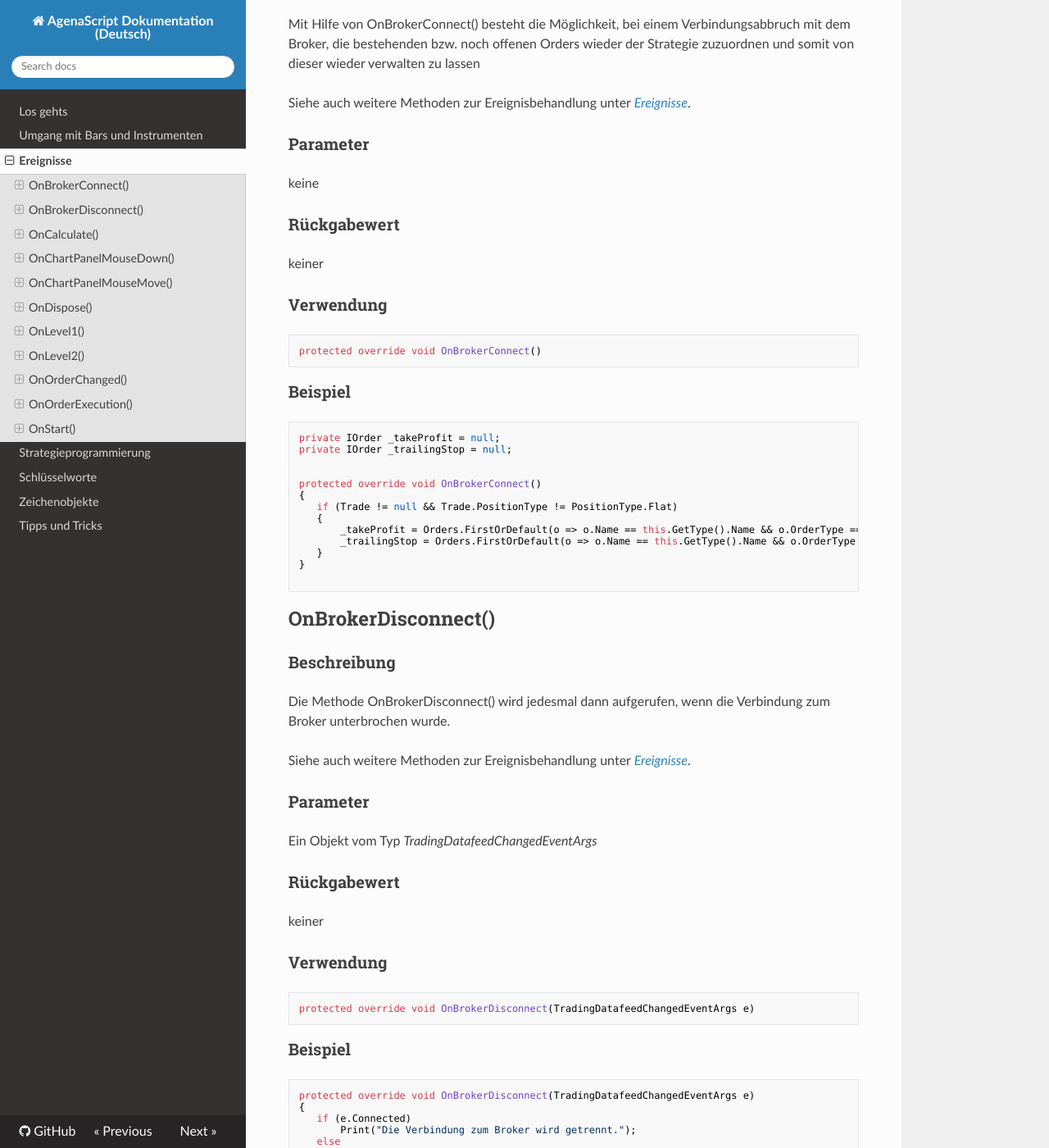
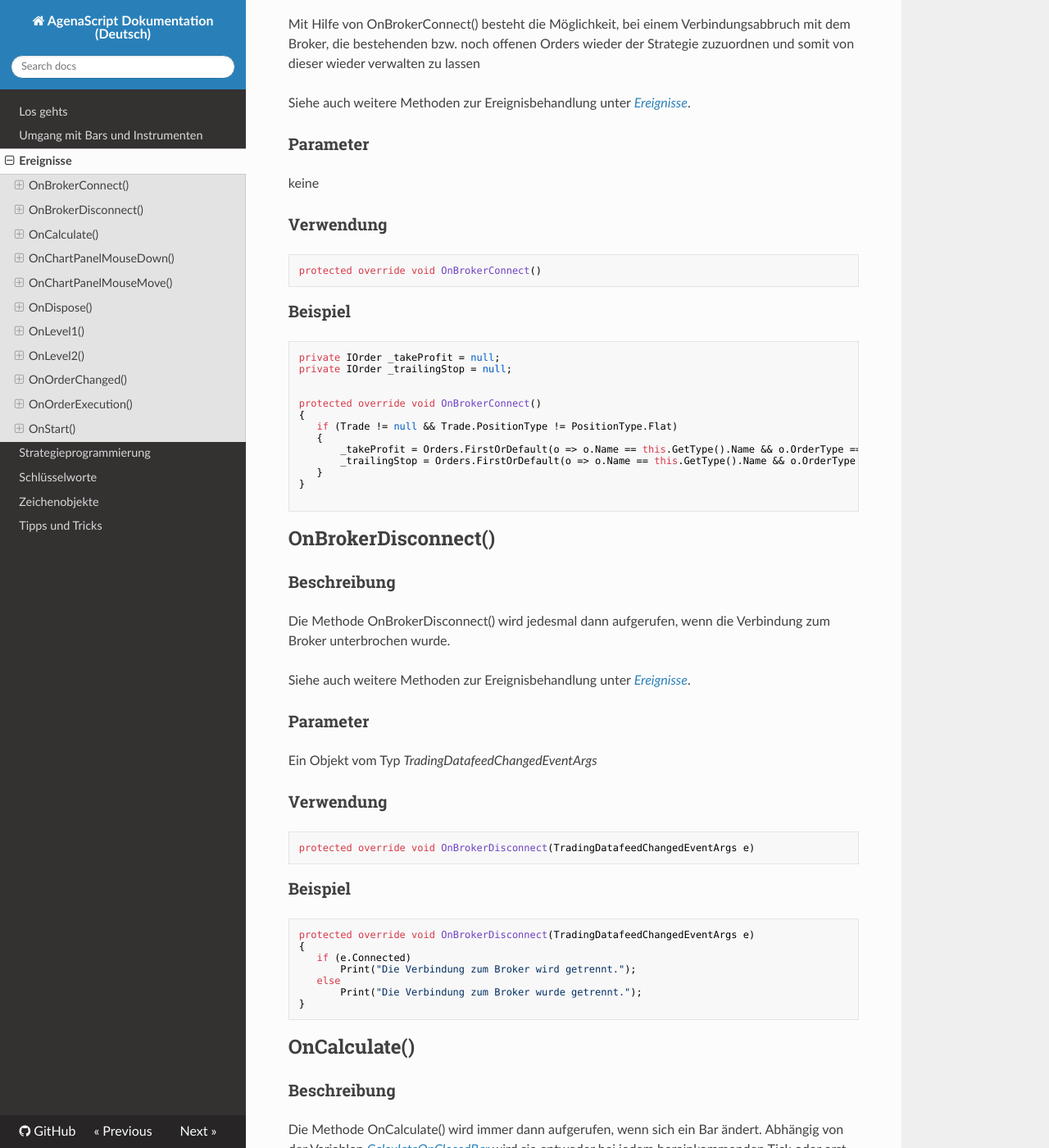
Before and after one commit to AgenaTrader/AgenaScript-documentation-de, an MkDocs documentation site: the page built from sources/ereignisse.md, in a window 1280 px wide and 1400 px high, scrolled down 776 px. Shown: the whole window at 82% size. Built offline with MkDocs 1.6.1, drawn with Linux system fonts in a browser that asks for light colours; nearby versions of some CDN libraries; old or Windows-style settings are respelled for this version of MkDocs; some of the changed text lies outside the part shown.

Commit message:
Update ereignisse.md

````diff
--- a/sources/ereignisse.md
+++ b/sources/ereignisse.md
@@ -30,9 +30,6 @@ Siehe auch weitere Methoden zur Ereignisbehandlung unter [*Ereignisse*](#ereigni
 ### Parameter
 keine
 
-### Rückgabewert
-keiner
-
 ### Verwendung
 ```cs
 protected override void OnBrokerConnect()
@@ -64,8 +61,6 @@ Siehe auch weitere Methoden zur Ereignisbehandlung unter [*Ereignisse*](#ereigni
 ### Parameter
 Ein Objekt vom Typ  *TradingDatafeedChangedEventArgs*
 
-### Rückgabewert
-keiner
 
 ### Verwendung
 ```cs
@@ -95,9 +90,6 @@ Die Bearbeitung beginnt mit dem ältesten Bar und läuft bis zum jüngsten Bar i
 More information can be found here: [*Ereignisse*](#ereignisse).
 
 ### Parameter
-keiner
-
-### Rückgabewert
 keiner
 
 ### Verwendung
@@ -233,9 +225,6 @@ Siehe auch weitere Methoden zur Ereignisbehandlung unter [*Ereignisse*](#ereigni
 ### Parameter
 keiner
 
-### Rückgabewert
-keiner
-
 ### Verwendung
 ```cs
 protected override void OnDispose()
@@ -277,9 +266,6 @@ Die Felder "Volumen", "BidSize" und "AskSize" sind immer 0.
 protected override void OnLevel1(Level1Args e)
 ```
 
-### Rückgabewert
-keiner
-
 ### Parameter
 ```cs
 [*Level1Args*] e
@@ -316,9 +302,6 @@ Siehe auch weitere Methoden zur Ereignisbehandlung unter [*Ereignisse*](#ereigni
 protected override void OnLevel2(Level2Args e)
 ```
 
-### Rückgabewert
-keiner
-
 ### Parameter
 Ein Objekt von *Level2Args*
 
@@ -343,8 +326,6 @@ Siehe auch weitere Methoden zur Ereignisbehandlung unter [*Ereignisse*](#ereigni
 ### Parameter
 Ein Order-Objekt vom Type IOrder
 
-### Rückgabewert
-keiner
 
 ### Verwendung
 ```cs
@@ -385,9 +366,6 @@ Siehe auch weitere Methoden zur Ereignisbehandlung unter [*Ereignisse*](#ereigni
 ### Parameter
 Ein execution-Objekt vom Type  *IExecution*
 
-### Rückgabewert
-keiner
-
 ### Verwendung
 ```cs
 protected override void OnOrderExecution(IExecution execution)
@@ -424,8 +402,6 @@ Siehe auch weitere Methoden zur Ereignisbehandlung unter [*Ereignisse*](#ereigni
 ### Parameter
 keiner
 
-### Rückgabewert
-keiner
 
 ### Verwendung
 ```cs
````
